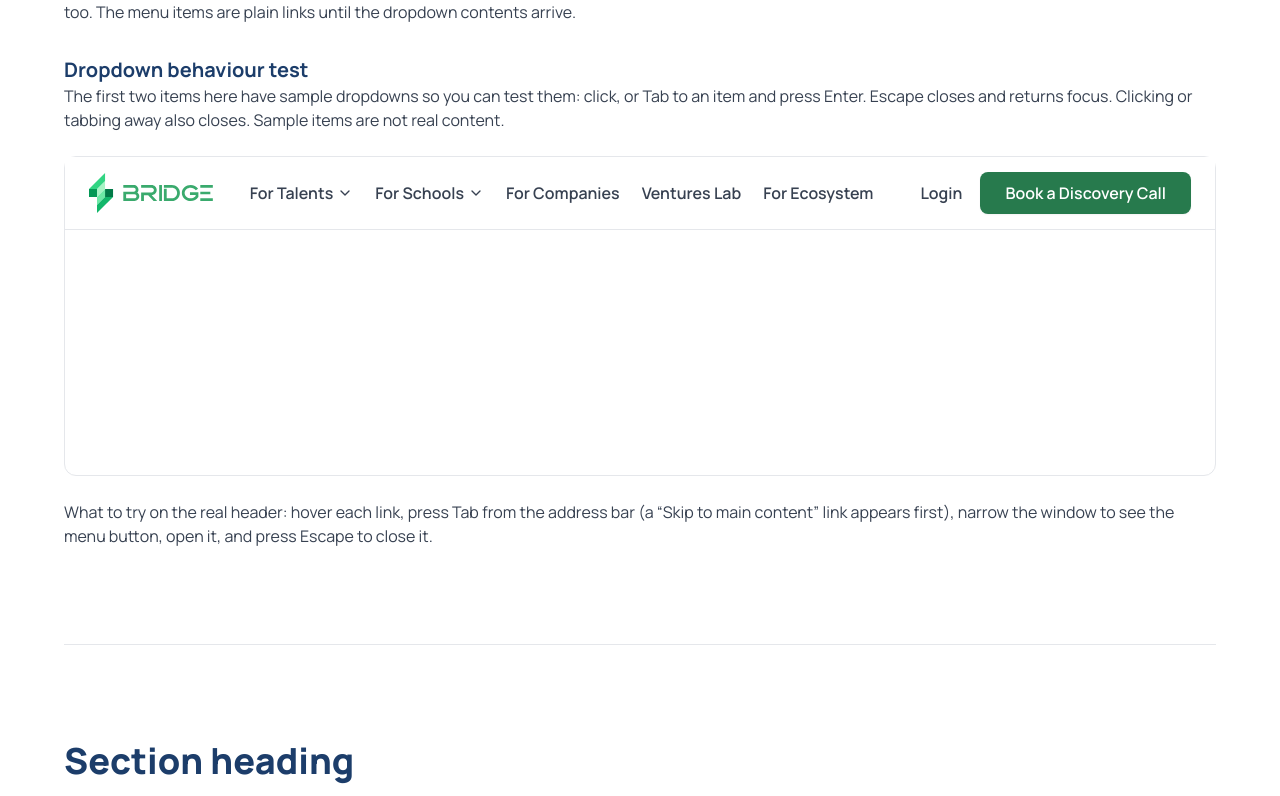
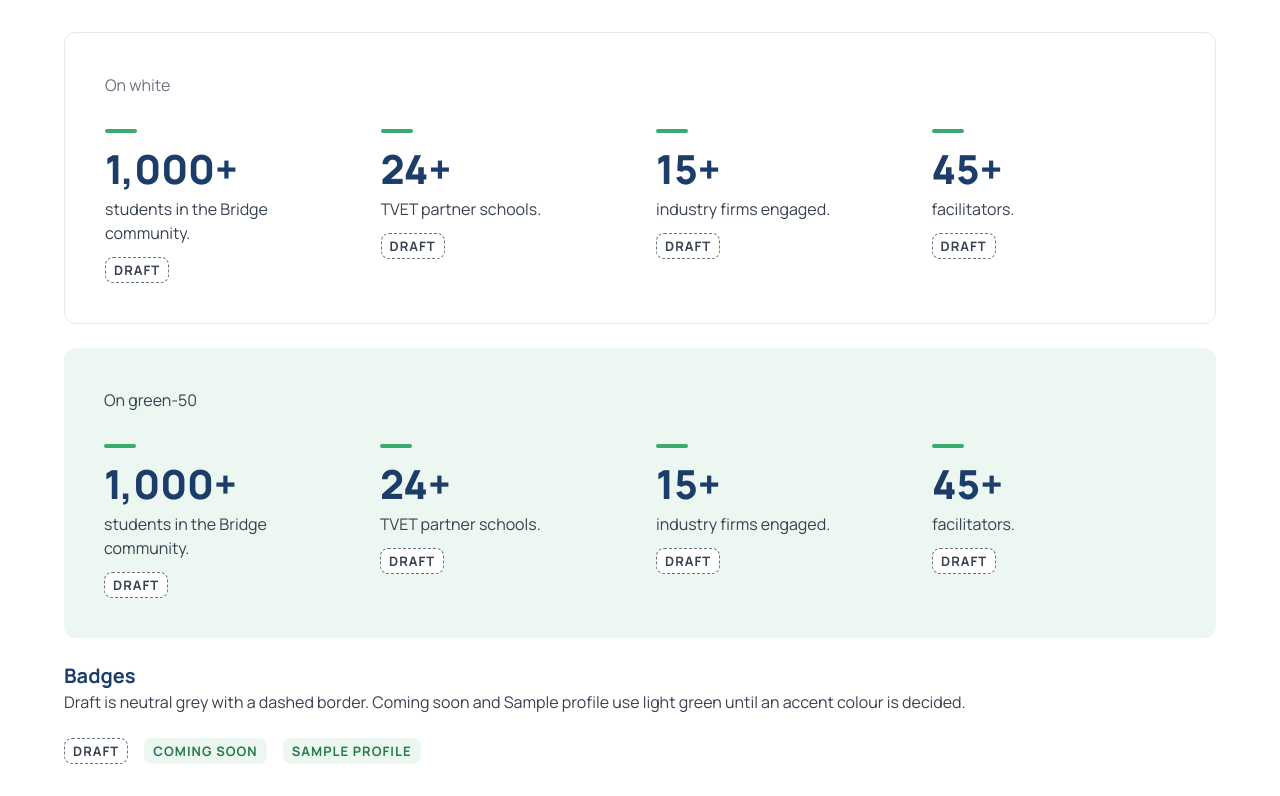
Before and after one commit to Seka-aston/bridge-platform, a Next.js app: page /components-preview in a window 1280 px wide. Shown: the part 662-1458 px from the top of the page. Built offline with nearby package versions, Linux system fonts and the light colour scheme.

Commit message:
Add StatItem and Badge components with prototype-mode Draft handling
Co-Authored-By: Claude Opus 5.5 <noreply@anthropic.com>

```diff
--- a/app/components-preview/page.tsx
+++ b/app/components-preview/page.tsx
@@ -4,6 +4,8 @@ import { Button, type ButtonVariant, type PreviewState } from "@/components/Butt
 import { Logo } from "@/components/Logo";
 import { SectionHeading } from "@/components/SectionHeading";
 import { Header } from "@/components/Header";
+import { StatList } from "@/components/StatItem";
+import { Badge } from "@/components/Badge";
 import { ecosystem, talent, trust, finalCta, howItWorks, header, type NavItem } from "@/content/home";
 
 // Internal review page for Aston. Not linked from the public navigation.
@@ -95,6 +97,37 @@ function StateRow({ variant, label, onDark = false }: { variant: ButtonVariant;
         </li>
       ))}
     </ul>
+  );
+}
+
+function StatsSection() {
+  return (
+    <Section
+      title="Stat item and badges"
+      intro="Component 5. The four trust figures from the spec. None is approved by Bridge yet, so each shows a Draft badge. When prototype mode is switched off for launch, unapproved figures disappear instead."
+    >
+      <div className="space-y-6">
+        <div className="rounded-card border border-gray-200 p-6 md:p-10">
+          <p className="mb-8 text-gray-500">On white</p>
+          <StatList stats={trust.stats} />
+        </div>
+        <div className="rounded-card bg-green-50 p-6 md:p-10">
+          <p className="mb-8 text-gray-700">On green-50</p>
+          <StatList stats={trust.stats} />
+        </div>
+        <div>
+          <h3 className="text-h3 text-navy-900">Badges</h3>
+          <p className="mb-6 text-gray-700">
+            Draft is neutral grey with a dashed border. Coming soon and Sample profile use light green until an accent colour is decided.
+          </p>
+          <div className="flex flex-wrap items-center gap-4">
+            <Badge kind="draft" />
+            <Badge kind="comingSoon" />
+            <Badge kind="sampleProfile" />
+          </div>
+        </div>
+      </div>
+    </Section>
   );
 }
 
@@ -321,10 +354,12 @@ export default function ComponentsPreview() {
         <p className="text-eyebrow uppercase text-green-700">Internal review page</p>
         <h1 className="mt-3 text-display-mobile text-navy-900 md:text-display">Design system preview</h1>
         <p className="mt-6 max-w-3xl text-body-lg text-gray-700">
-          Header (component 4), section heading (component 3), logo, buttons (component 2), and design tokens and typography (component 1). Newest first. Every value on this page comes from{" "}
+          Stat item and badges (component 5), header (component 4), section heading (component 3), logo, buttons (component 2), and design tokens and typography (component 1). Newest first. Every value on this page comes from{" "}
           <code className="font-mono text-body">app/globals.css</code>.
         </p>
       </header>
+
+      <StatsSection />
 
       <HeaderSection />
 
--- /dev/null
+++ b/components/Badge.tsx
@@ -0,0 +1,27 @@
+import { badgeLabels } from "@/content/site";
+
+/*
+  Small status label (CLAUDE.md content rules 2–4).
+  - draft: content awaiting Bridge's approval. Neutral grey with a dashed border, so it reads as "not final".
+  - comingSoon: features that are not live yet.
+  - sampleProfile: illustrative talent profiles.
+  The green tone is a placeholder until the accent-colour decision (CLAUDE.md section 9).
+*/
+
+export type BadgeKind = keyof typeof badgeLabels;
+
+const looks: Record<BadgeKind, string> = {
+  draft: "border border-dashed border-gray-500 bg-white text-gray-700",
+  comingSoon: "border border-transparent bg-green-50 text-green-700",
+  sampleProfile: "border border-transparent bg-green-50 text-green-700",
+};
+
+export function Badge({ kind, className = "" }: { kind: BadgeKind; className?: string }) {
+  return (
+    <span
+      className={`inline-flex items-center rounded-control px-2 py-0.5 text-eyebrow uppercase ${looks[kind]} ${className}`}
+    >
+      {badgeLabels[kind]}
+    </span>
+  );
+}
--- /dev/null
+++ b/components/StatItem.tsx
@@ -0,0 +1,39 @@
+import { Badge } from "@/components/Badge";
+import { prototypeMode } from "@/content/site";
+
+/*
+  Stat item (CLAUDE.md section 7, component 5).
+  Short brand-green bar, large navy number, grey label underneath.
+  Figures not yet approved by Bridge show a "Draft" badge in prototype mode,
+  and are hidden entirely when prototype mode is off.
+*/
+
+export type Stat = { value: string; label: string; approved: boolean };
+
+export function StatItem({ value, label, approved }: Stat) {
+  if (!approved && !prototypeMode) return null;
+  return (
+    <div>
+      <span aria-hidden className="block h-1 w-8 rounded-full bg-green-500" />
+      {/* 30px on phones so "1,000+" fits two to a row at 320px; 40px from 768px up. */}
+      <p className="mt-4 text-h2-mobile text-navy-900 md:text-display-mobile">{value}</p>
+      <p className="mt-2 text-gray-700">{label}</p>
+      {!approved && <Badge kind="draft" className="mt-3" />}
+    </div>
+  );
+}
+
+// Four across on large screens, two by two below.
+export function StatList({ stats }: { stats: Stat[] }) {
+  const visible = stats.filter((s) => s.approved || prototypeMode);
+  if (visible.length === 0) return null;
+  return (
+    <ul className="grid grid-cols-2 gap-x-6 gap-y-10 lg:grid-cols-4 lg:gap-x-8">
+      {visible.map((s) => (
+        <li key={s.value + s.label}>
+          <StatItem {...s} />
+        </li>
+      ))}
+    </ul>
+  );
+}
--- a/content/site.ts
+++ b/content/site.ts
@@ -8,6 +8,18 @@ export const site = {
     "Bridge connects TVET students and graduates to practical learning, verified skills, industry experience, and career opportunities through one intelligent employability ecosystem.",
 };
 
+// Prototype mode (decided by Aston, 7 Nov 2026).
+// true: content awaiting Bridge's approval is shown with a visible "Draft" badge.
+// false (real launch): content awaiting approval is hidden entirely, never shown without the badge.
+export const prototypeMode = true;
+
+// Badge labels (content rules 2–4 in CLAUDE.md).
+export const badgeLabels = {
+  draft: "Draft",
+  comingSoon: "Coming soon",
+  sampleProfile: "Sample profile",
+};
+
 // Temporary homepage shown until Checkpoint 3 assembles the real one.
 export const homePlaceholder = {
   title: "Bridge",
```
Also changed, not shown: 2 other files (tests, documents, lock files or other folders).
